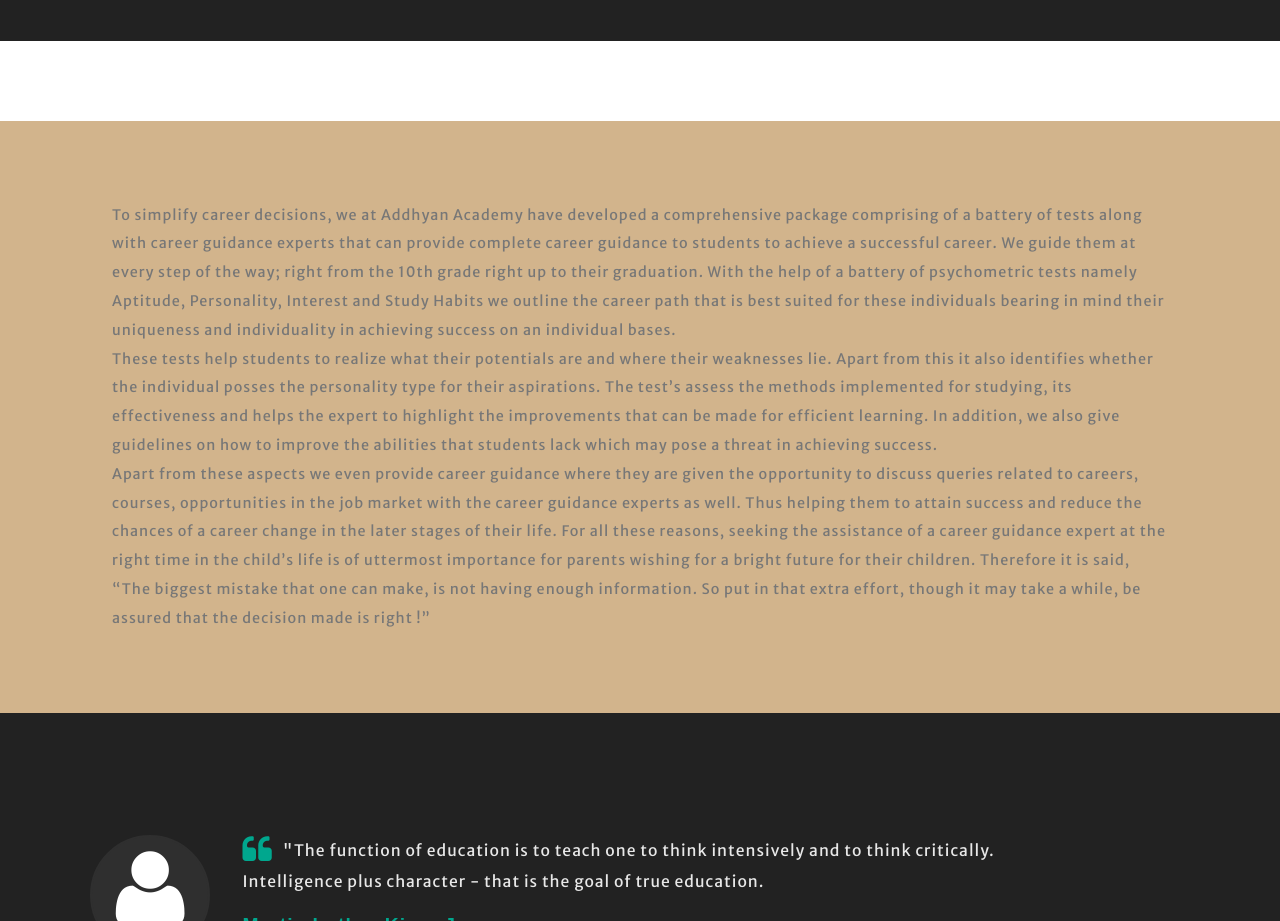
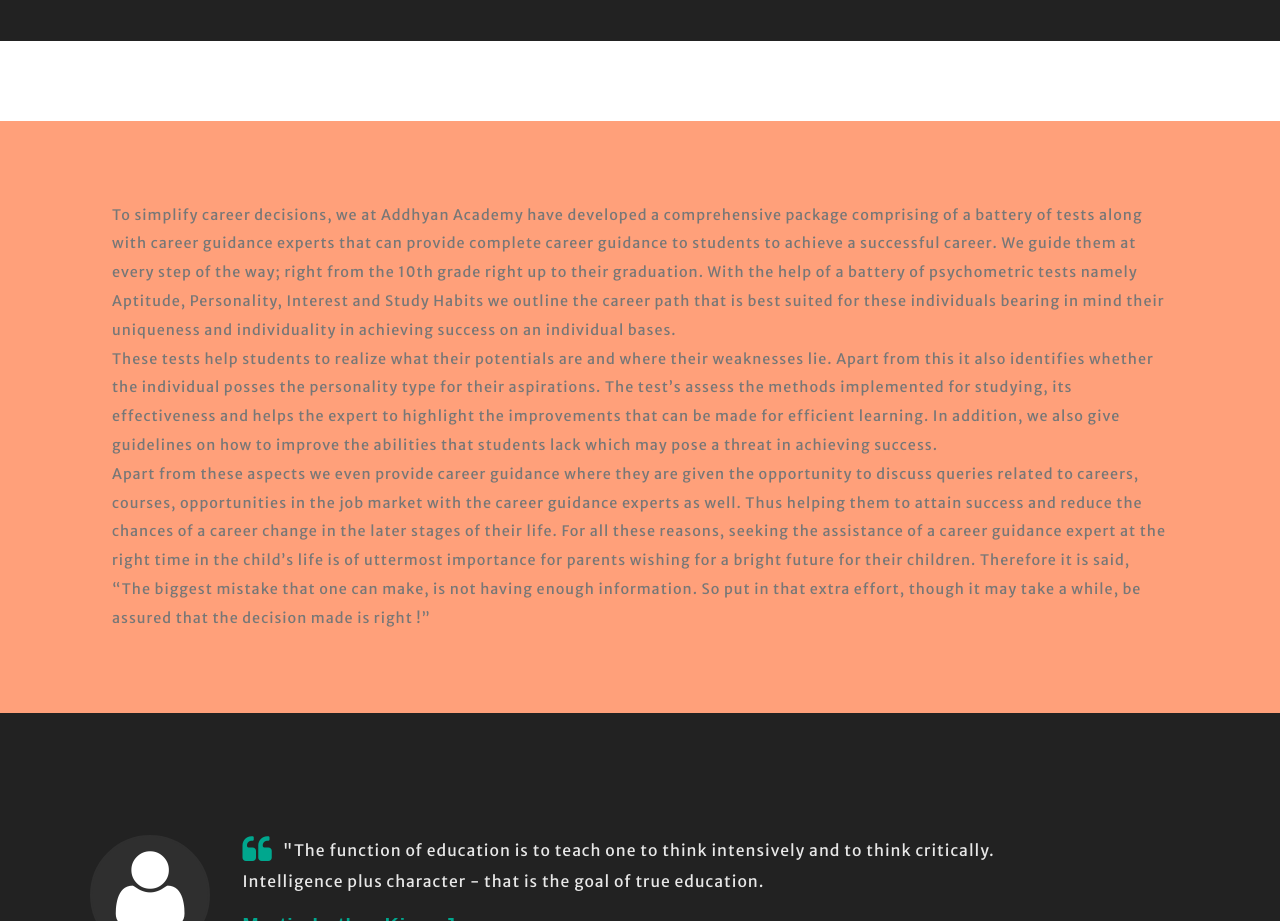
Before and after one commit to addhayanacademy/addhayanacademy, a plain HTML site: page about.html in a window 1280 px wide. Shown: the part 3780-4701 px from the top of the page. Drawn offline with Linux system fonts and the light colour scheme; a web font is replaced by a local one.

Commit message:
Css color

```diff
--- a/css/style.css
+++ b/css/style.css
@@ -1429,7 +1429,7 @@ background: #428bca;
 
 .newsletter {
 	padding: 5em 7em;
-	background: #d2b48c;
+	background: #ffa07a;
 }
 
 .newsright input[type="email"] {
```
Also changed, not shown: 1 other file.
